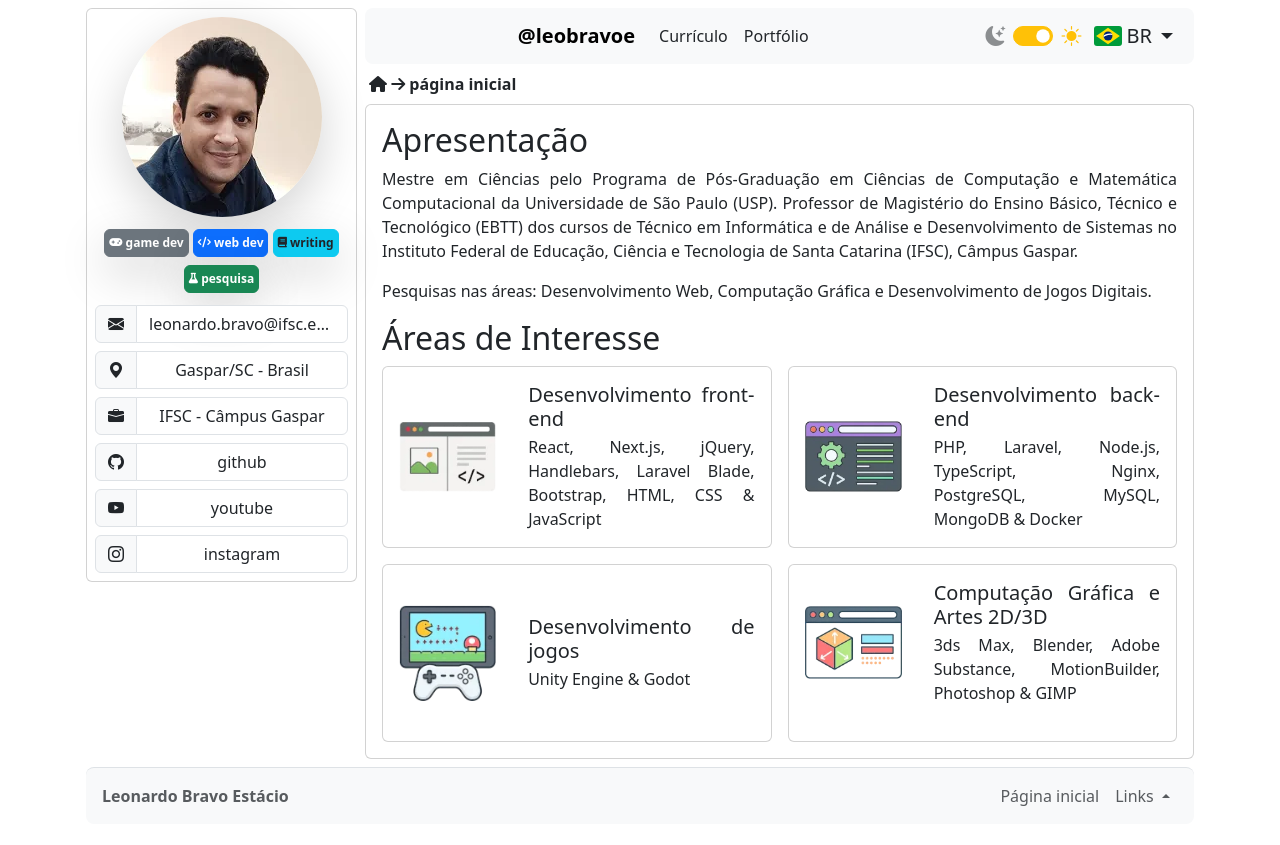
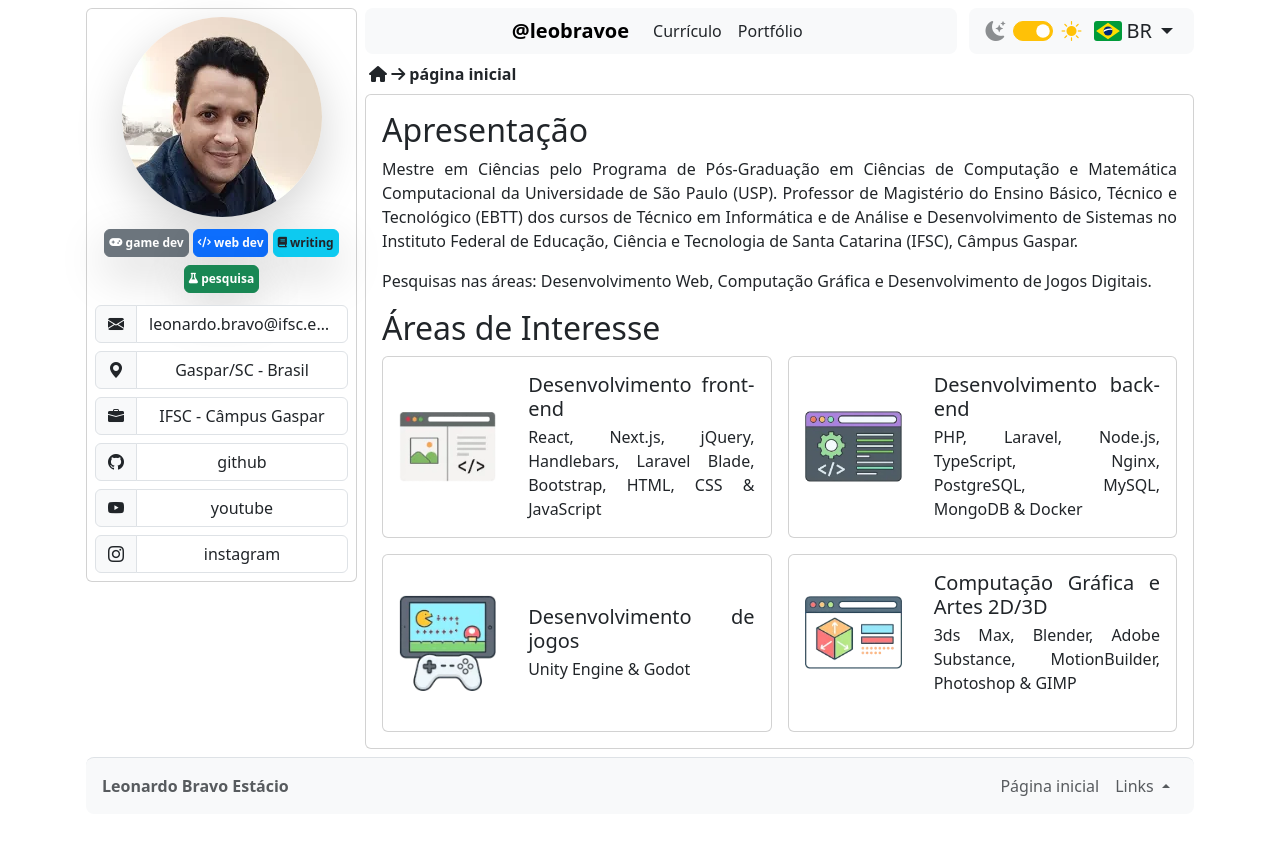
Before and after one commit to leobravoe/leobravoe.github.io, a Jekyll site: the page built from index.html, in a window 1280 px wide. Shown: the top 845 px of the page. Built offline with Jekyll 4.4.1, drawn with Linux system fonts in a browser that asks for light colours.

Commit message:
Melhorando navbar

```diff
--- a/_includes/assets.html
+++ b/_includes/assets.html
@@ -61,11 +61,19 @@
            A primeira coluna fica com todo o espaço que sobra e a marca e os
            links se centralizam dentro dela, então o centro acompanha a largura
            em vez de depender da folga da barra. */
+        /* A barra em si nao tem fundo: sao dois paineis, um para a marca e os
+           links, outro para tema e idioma. Os dois usam o mesmo arredondamento
+           dos cartoes do site; o que separa um do outro e o vao entre eles. */
+        .barra-topo {
+            padding: 0;
+            gap: .75rem;
+        }
+
         @media (min-width: 768px) {
             .barra-topo {
                 display: grid;
                 grid-template-columns: 1fr auto;
-                align-items: center;
+                align-items: stretch;
             }
 
             .barra-topo > .container-fluid {
--- a/_includes/navbar.html
+++ b/_includes/navbar.html
@@ -3,8 +3,8 @@
 {%- assign t = site.data.i18n[lang] | default: tp -%}
 {%- assign idioma = site.idiomas | where: 'codigo', lang | first -%}
 {%- assign pre = idioma.prefixo -%}
-                        <nav class="navbar navbar-expand-md bg-body-tertiary rounded-3 mb-2 barra-topo">
-                            <div class="container-fluid justify-content-center">
+                        <nav class="navbar navbar-expand-md mb-2 barra-topo">
+                            <div class="container-fluid justify-content-center bg-body-tertiary rounded-3">
                                 <a class="navbar-brand" href="{{ pre | append: '/' | relative_url }}">{% if page.nav == "home" %}<strong>@leobravoe</strong>{% else %}@leobravoe{% endif %}</a>
                                 <button class="navbar-toggler" type="button" data-bs-toggle="collapse"
                                     data-bs-target="#id-navbar">
@@ -24,7 +24,7 @@
                                 </div>
                             </div>
                             <!-- Ícone • switch • ícone, tudo central e com mesma “altura visual” -->
-                            <div class="nav-item text-center px-3 mx-auto my-auto barra-controles">
+                            <div class="nav-item text-center px-3 py-2 mx-auto my-auto bg-body-tertiary rounded-3 barra-controles">
                                 <div class="d-inline-flex align-items-center gap-2 fs-5">
                                     <i id="iconMoon" class="bi bi-moon-stars-fill opacity-50"></i>
                                     <div class="form-check form-switch m-0 p-0 d-flex align-items-center">
```
